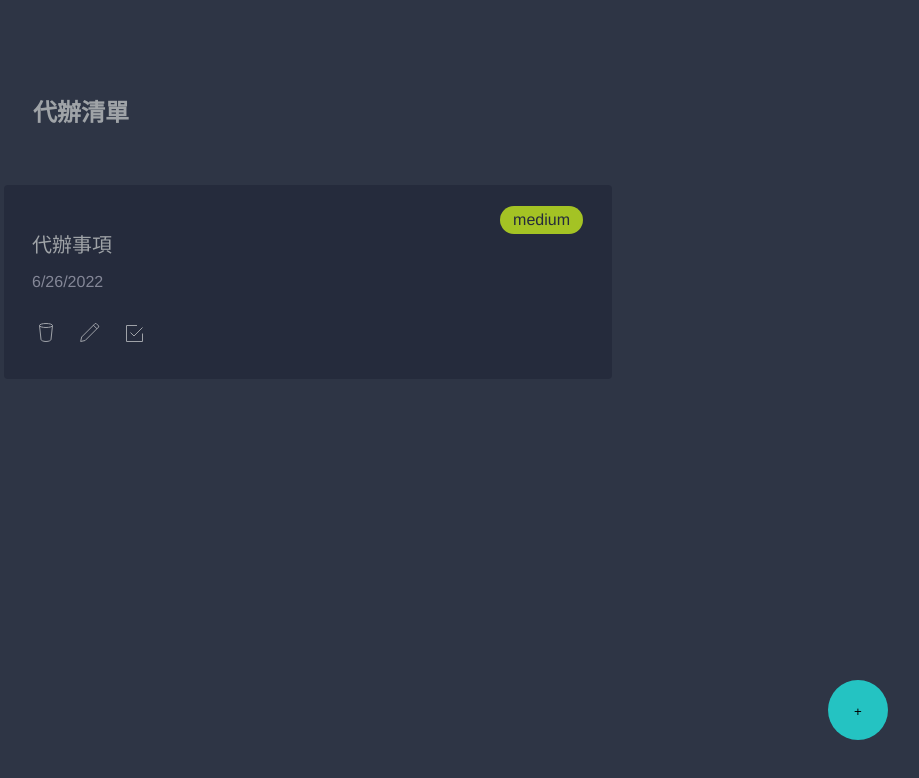
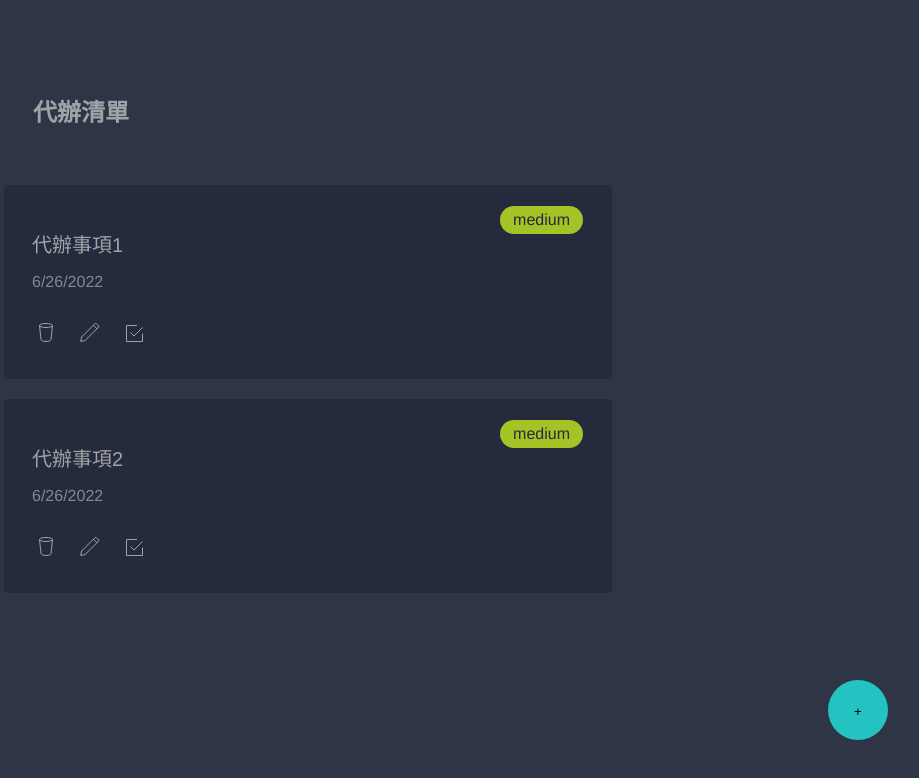
Before and after one commit to YUN-RU-TSENG/react-todo, a React (Create React App) app: page / in a window 1280 px wide. Shown: the top 778 px of the page, without its empty margins (332-1251 px from the left). Built offline with nearby package versions, Linux system fonts and the light colour scheme.

Commit message:
feat: redux ver

```diff
--- a/package.json
+++ b/package.json
@@ -8,12 +8,14 @@
         "npm": "8.1.4"
     },
     "dependencies": {
+        "@reduxjs/toolkit": "^1.9.1",
         "@testing-library/jest-dom": "^5.16.4",
         "@testing-library/react": "^13.3.0",
         "@testing-library/user-event": "^13.5.0",
         "prop-types": "^15.8.1",
         "react": "^18.2.0",
         "react-dom": "^18.2.0",
+        "react-redux": "^8.0.5",
         "react-scripts": "5.0.1",
         "web-vitals": "^2.1.4"
     },
--- a/src/App.js
+++ b/src/App.js
@@ -1,4 +1,6 @@
 import React, { useState } from 'react'
+import { useSelector, useDispatch } from 'react-redux'
+import { addTodo, deleteTodo, updateTodo } from './features/todo/todoSlice'
 import styles from './App.module.css'
 import TodoList from './components/TodoList/TodoList'
 import TodoListItem from './components/TodoListItem/TodoListItem'
@@ -6,54 +8,35 @@ import TodoFormAdd from './components/TodoFormAdd/TodoFormAdd'
 import TodoFormEdit from './components/TodoFormEdit/TodoFormEdit'
 
 function App() {
+    // redux app state
+    const todoList = useSelector((state) => state.todo.value)
+    const dispatch = useDispatch()
+
+    // container component state
     const [isFormAddOpen, setIsFormAddOpen] = useState(false)
     const [isFormEditOpen, setIsFormEditOpen] = useState(false)
-    const [todoList, setTodoList] = useState([
-        {
-            title: '代辦事項',
-            finish: false,
-            id: '479057',
-            level: 'medium',
-            expiryDate: new Date().toLocaleDateString(),
-        },
-    ])
     const [cacheTodo, setCacheTodo] = useState()
 
     function addTodoItem(newTodo) {
-        setTodoList((state) => [...state, newTodo])
+        dispatch(addTodo(newTodo))
     }
 
     function deleteTodoItem(id) {
-        setTodoList((state) => {
-            const newTodoList = state.filter((todo) => todo.id !== id)
-            return newTodoList
-        })
+        dispatch(deleteTodo(id))
     }
 
     // 更新當前編輯 todo 的資料
     function updateTodoItem() {
-        setTodoList((state) => {
-            const todoLists = state.filter((todo) => todo.id !== cacheTodo.id)
-
-            return [...todoLists, cacheTodo]
-        })
+        dispatch(updateTodo(cacheTodo))
     }
 
     // 更新當前 todo 完成狀態
     function markTodoItemFinish(id) {
-        setTodoList((state) => {
-            return state.map((todo) =>
-                todo.id !== id
-                    ? todo
-                    : {
-                          ...todo,
-                          finish: !todo.finish,
-                      }
-            )
-        })
+        const todo = todoList.filter((todo) => todo.id === id)
+        console.log('!todo.finish', !todo[0].finish)
+        dispatch(updateTodo({ ...todo[0], finish: !todo[0].finish }))
     }
 
-    // 更新當前編輯 cache todo 的資料，由於編輯 todo 後可以取消更新，故當前編輯狀態為點擊 todo 的快取版本
     function updateCacheTodo(property, value) {
         setCacheTodo((state) => ({ ...state, [property]: value }))
     }
--- /dev/null
+++ b/src/app/store.js
@@ -0,0 +1,8 @@
+import { configureStore } from '@reduxjs/toolkit'
+import todoReducer from '../features/todo/todoSlice'
+
+export const store = configureStore({
+    reducer: {
+        todo: todoReducer,
+    },
+})
--- /dev/null
+++ b/src/features/todo/todoSlice.js
@@ -0,0 +1,42 @@
+import { createSlice } from '@reduxjs/toolkit'
+
+const initialState = {
+    value: [
+        {
+            title: '代辦事項1',
+            finish: false,
+            id: '479057',
+            level: 'medium',
+            expiryDate: new Date().toLocaleDateString(),
+        },
+        {
+            title: '代辦事項2',
+            finish: false,
+            id: '477050',
+            level: 'medium',
+            expiryDate: new Date().toLocaleDateString(),
+        },
+    ],
+}
+
+export const todoSlice = createSlice({
+    name: 'todo',
+    initialState,
+    reducers: {
+        addTodo: (state, action) => {
+            state.push(action.payload)
+        },
+        deleteTodo: (state, action) => {
+            const newTodoList = state.value.filter((todo) => todo.id !== action.payload)
+            return newTodoList
+        },
+        updateTodo: (state, action) => {
+            const todoLists = state.value.filter((todo) => todo.id !== action.payload.id)
+            return [...todoLists, action.payload]
+        },
+    },
+})
+
+export const { addTodo, deleteTodo, updateTodo } = todoSlice.actions
+
+export default todoSlice.reducer
--- a/src/index.js
+++ b/src/index.js
@@ -1,11 +1,15 @@
-import React from 'react';
-import ReactDOM from 'react-dom/client';
+import React from 'react'
+import ReactDOM from 'react-dom/client'
 import './assets/reset.css'
-import App from './App';
+import App from './App'
+import { store } from './app/store'
+import { Provider } from 'react-redux'
 
-const root = ReactDOM.createRoot(document.getElementById('root'));
+const root = ReactDOM.createRoot(document.getElementById('root'))
 root.render(
-  <React.StrictMode>
-    <App />
-  </React.StrictMode>
-);
+    <React.StrictMode>
+        <Provider store={store}>
+            <App />
+        </Provider>
+    </React.StrictMode>
+)
```
Also changed, not shown: 1 other file (tests, documents, lock files or other folders).
